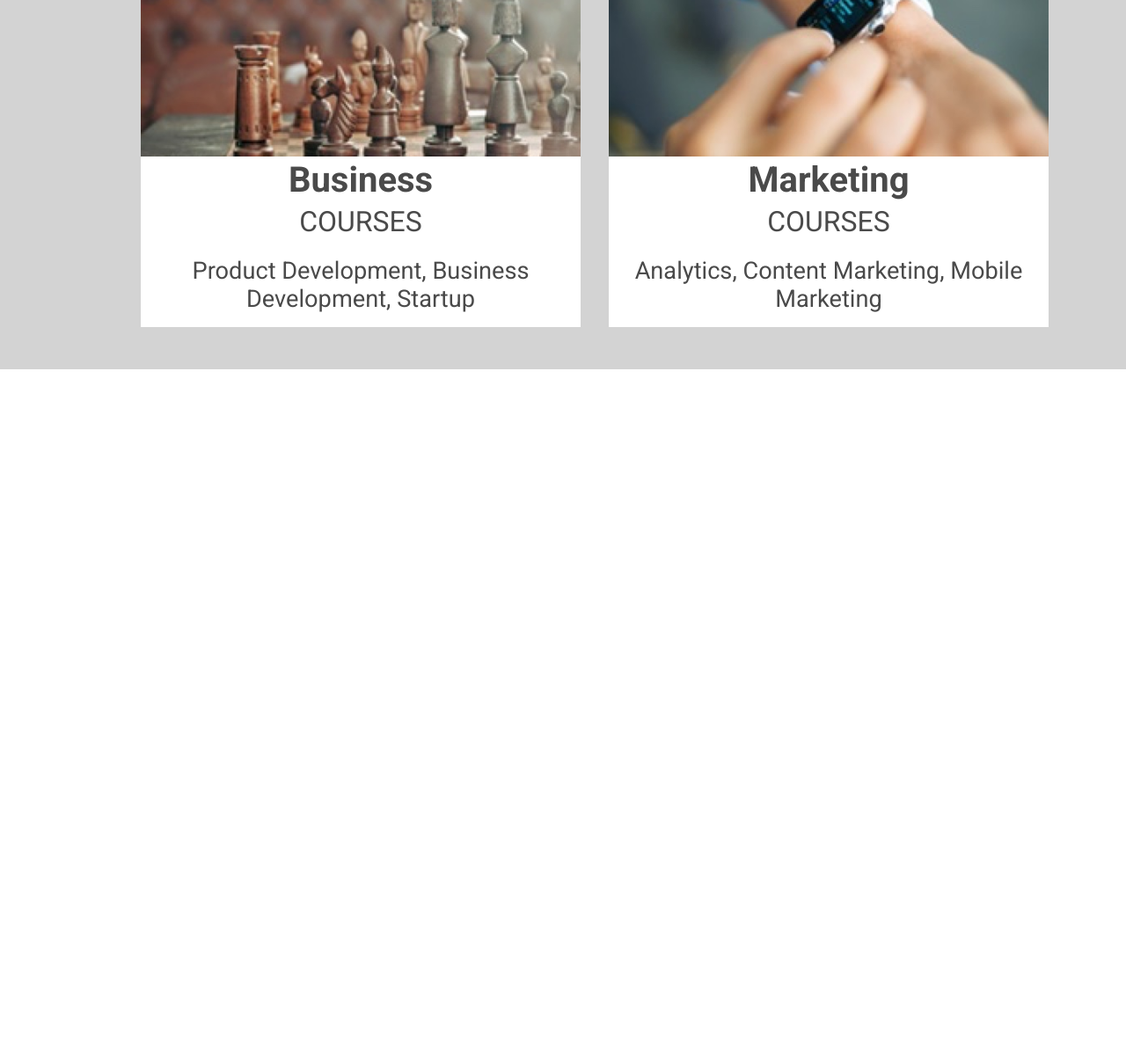
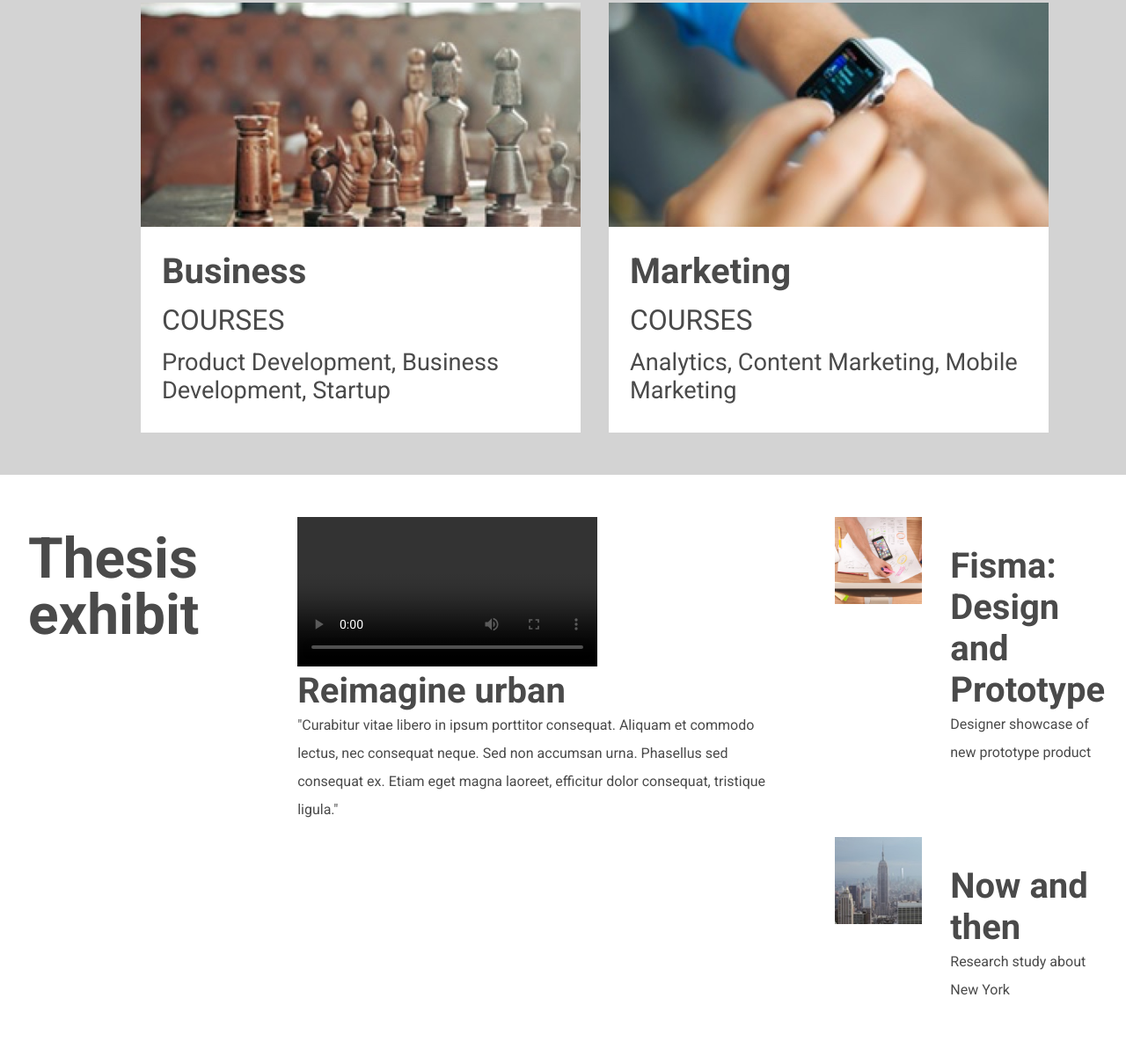
Before and after one commit to masako-y/ColmarAcademy, a plain HTML site: page index.html in a window 1280 px wide. Shown: the part 2959-4168 px from the top of the page at 88% size. Before the commit the page ends 3379 px from the top, so only its background shows below. Drawn offline with Linux system fonts and the light colour scheme.

Commit message:
started final page

```diff
--- a/index.html
+++ b/index.html
@@ -33,6 +33,7 @@
 
       <!--Banner Section-->
       <section class="banner">
+
         <div class="image-container">
           <img src="./resources/images/banner.jpg" alt="banner">
         </div>
@@ -44,6 +45,7 @@
           </div>
           <div class="button">Start here</div>
         </div>
+
       </section>
 
       <!--Information Section-->
@@ -101,52 +103,64 @@
       </section>
 
       <!--Courses Section-->
-      <section class="courses center">
-        <h2>Start learning</h2>
+      <section class="courses">
+
+        <h2 class="center">Start learning</h2>
         <div class="flex-container">
 
           <div class="course">
             <img src="./resources/images/course-software.jpg" alt="software">
+            <div class="course-text">
               <h3>Software engineering</h3>
               <h4>COURSES</h4>
-            <p class="course">Web Development, Mobile Development, iOT, APls</p>
+              <p>Web Development, Mobile Development, iOT, APls</p>
+            </div>
           </div>
 
           <div class="course">
             <img src="./resources/images/course-computer-art.jpg" alt="computer-art">
+            <div class="course-text">
               <h3>Computer art</h3>
               <h4>COURSES</h4>
-            <p class="course">Imaging & Design, Web Design, Motion Graphics & Visual Effects, Computer Animation</p>
+              <p>Imaging & Design, Web Design, Motion Graphics & Visual Effects, Computer Animation</p>
+            </div>
           </div>
 
           <div class="course">
             <img src="./resources/images/course-design.jpg" alt="design">
+            <div class="course-text">
               <h3>Design</h3>
               <h4>COURSES</h4>
-            <p class="course">User Experience Design, User Research, Visual Design</p>
+              <p>User Experience Design, User Research, Visual Design</p>
+            </div>
           </div>
 
           <div class="course">
             <img src="./resources/images/course-data.jpg" alt="data">
+            <div class="course-text">
               <h3>Data</h3>
               <h4>COURSES</h4>
-            <p class="course">Data Science, Big Data, SQL, Data Visualization</p>
+              <p>Data Science, Big Data, SQL, Data Visualization</p>
+            </div>
           </div>
 
           <div class="course">
             <img src="./resources/images/course-business.jpg" alt="business">
+            <div class="course-text">
               <h3>Business</h3>
               <h4>COURSES</h4>
-            <p class="course">Product Development, Business Development, Startup</p>
+              <p>Product Development, Business Development, Startup</p>
+            </div>
           </div>
 
           <div class="course">
             <img src="./resources/images/course-marketing.jpg" alt="marketing">
+            <div class="course-text">
               <h3>Marketing</h3>
               <h4>COURSES</h4>
-            <p class="course">Analytics, Content Marketing, Mobile Marketing</p>
+              <p>Analytics, Content Marketing, Mobile Marketing</p>
             </div>
-
+          </div>
         </div>
 
       </section>
@@ -154,6 +168,44 @@
       <!--Thesis Section-->
       <section class="thesis">
 
+          <h2>Thesis exhibit</h2>
+          <div class="leftinfo">
+
+              <video width="60%" height="auto" controls>
+                <src="./resources/videos/thesis.mp4" type="video/mp4">
+                Your browser does not support the video tag.
+              </video>
+
+            <div class="leftinfo-text">
+              <h3>Reimagine urban</h3>
+              <p>"Curabitur vitae libero in ipsum porttitor consequat. Aliquam et commodo lectus,
+                nec consequat neque. Sed non accumsan urna. Phasellus sed consequat ex. Etiam
+                eget magna laoreet, efficitur dolor consequat, tristique ligula."</p>
+            </div>
+          </div>
+
+          <div class="rightinfo">
+            <div class="info">
+              <div class="image-container">
+                <img src="./resources/images/thesis-fisma.jpg" alt="design">
+              </div>
+              <div class="rightinfo-text">
+                <h3>Fisma: Design and Prototype</h3>
+                <p>Designer showcase of new prototype product</p>
+              </div>
+            </div>
+
+            <div class="info">
+              <div class="image-container">
+                <img src="./resources/images/thesis-now-and-then.jpg" alt="NewYork">
+              </div>
+              <div class="rightinfo-text">
+                <h3>Now and then</h3>
+                <p>Research study about New York</p>
+              </div>
+            </div>
+          </div>
+
       </section>
 
     </div>
--- a/resources/css/style.css
+++ b/resources/css/style.css
@@ -41,7 +41,7 @@ h3 {
 h4 {
   font-size: 2rem;
   font-weight: 500;
-  padding: .5rem 0;
+  padding: .5rem;
 }
 
 h5 {
@@ -208,15 +208,13 @@ nav li {
 }
 .course P {
   font-size: 1.7rem;
+  padding: .5rem;
 }
 
 .flex-container {
   display: flex;
   flex-flow: row wrap;
   padding: 0 4.5rem;
-  /*
-  justify-content: center;
-  align-items: center;*/
 }
 
 .course {
@@ -225,9 +223,26 @@ nav li {
   margin: 1rem 1rem;
   flex-grow: 1;
   background-color: white;
+}
 
+.course h3 {
+  padding: .5rem;
+}
+
+.course-text {
+  padding: 1rem 1rem 1.5rem 1rem;;
 }
 
 .course img {
   width: 500px;
 }
+
+/* Thesis Section */
+
+.thesis {
+  display: inline-flex;
+  justify-content: flex-start;
+  align-items: flex-start;
+  padding: 2rem 2rem;
+  width: 100%;
+}
```
Lines whose indentation alone changed are shown as unchanged.
